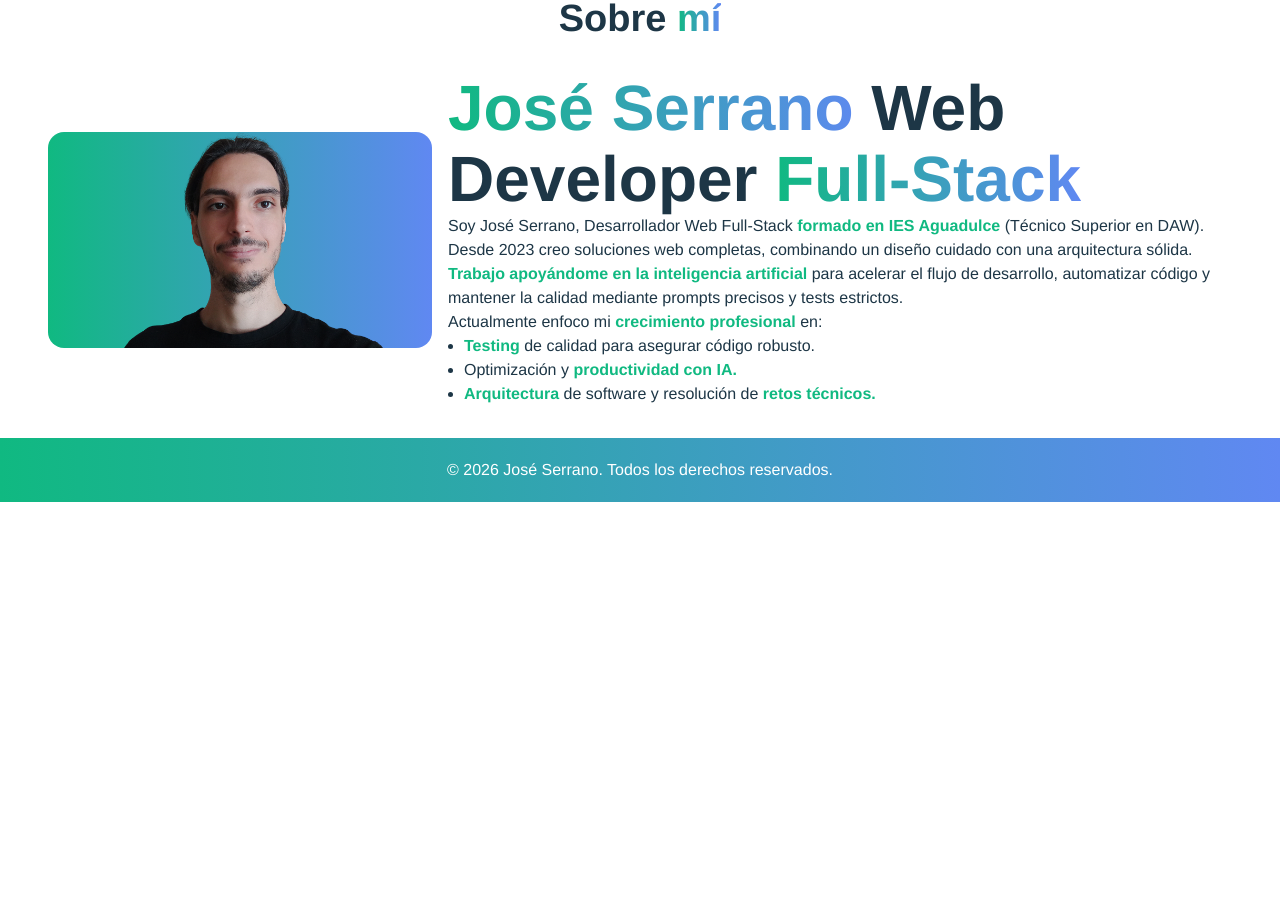
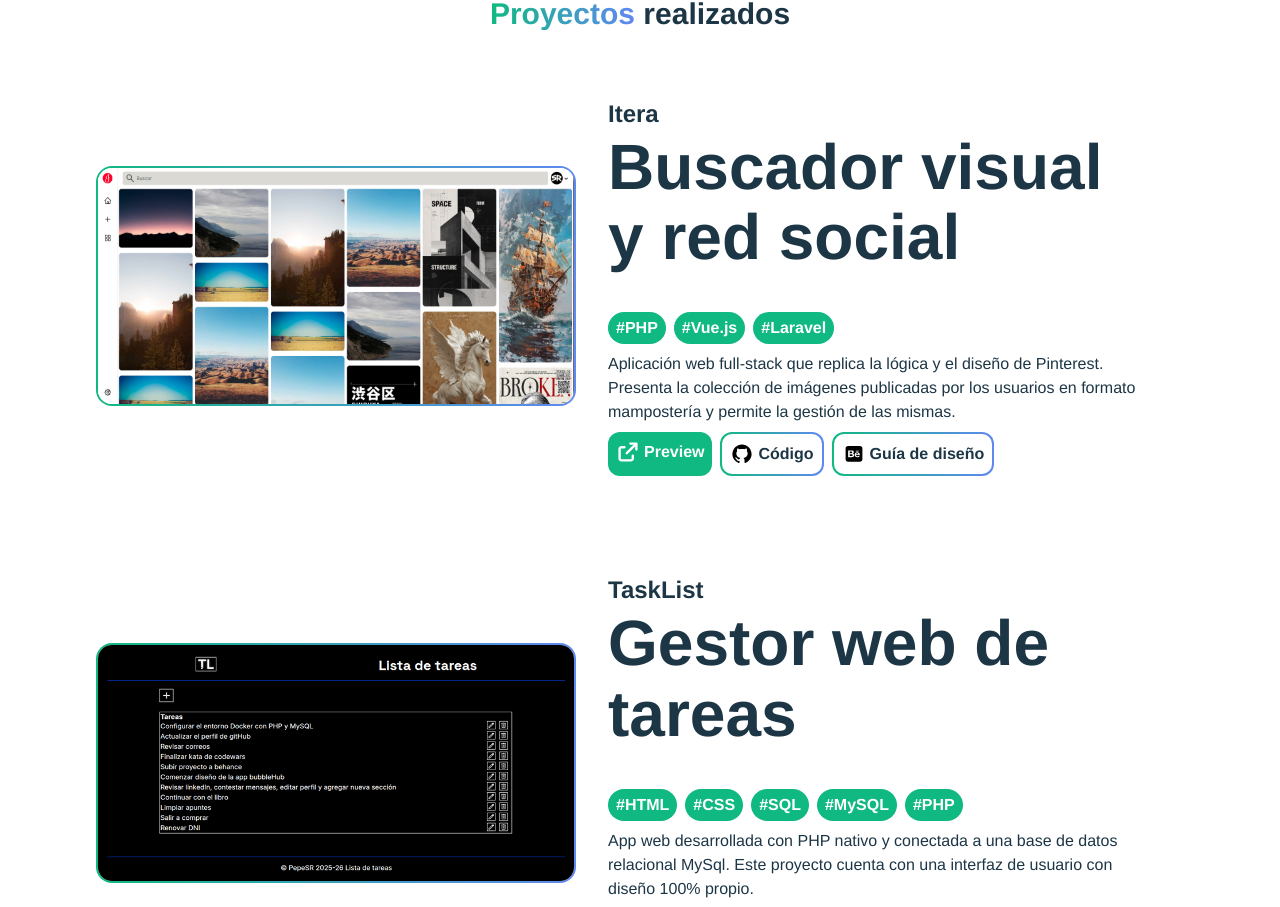
Before and after one commit to pepesr-dev/portfolio, a Vue app in the folder portfolio/: page / in a window 1280 px wide. Shown: the part 772-1679 px from the top of the page. Before the commit the page ends 1274 px from the top, so only its background shows below. Built offline with nearby package versions, Linux system fonts and the light colour scheme.

Commit message:
feat: sección de proyectos

```diff
--- a/portfolio/src/assets/main.css
+++ b/portfolio/src/assets/main.css
@@ -94,6 +94,24 @@ body {
     color: var(--color-text-dark);
 }
 
+.dark h1 {
+    background-image: linear-gradient(to right, var(--color-accent-green), var(--color-accent-blue));
+    -webkit-background-clip: text;
+    -webkit-text-fill-color: transparent;
+    background-clip: text;
+    color: transparent;
+    font-weight: bold;
+}
+
+.dark h2 {
+    background-image: linear-gradient(to right, var(--color-accent-green), var(--color-accent-blue));
+    -webkit-background-clip: text;
+    -webkit-text-fill-color: transparent;
+    background-clip: text;
+    color: transparent;
+    font-weight: bold;
+}
+
 img,
 svg {
     width: 1.5rem;
--- a/portfolio/src/components/AboutMeSection.vue
+++ b/portfolio/src/components/AboutMeSection.vue
@@ -1,14 +1,14 @@
 <script setup>
 </script>
 <template>
-    <div class="flex flex-col  items-center gap-8 m-8">
+    <section class="flex flex-col  items-center gap-8 m-8">
         <h2 id="aboutMe" class=" font-bold">Sobre <span class=" text-gradient">mí</span></h2>
-        <div class="flex sm:flex-row flex-col gap-4 items-center">
-            <div class=" flex flex-col justify-center items-center min-h-50">
+        <article class="flex md:flex-row flex-col gap-4 items-center">
+            <figure class=" flex flex-col justify-center items-center min-h-50">
                 <img class="rounded-2xl  pl-10 pr-10  bg-gradient-box min-w-[24rem] min-h-54 object-cover"
                     src="../assets/icons/jose/jose.png" alt="jose img">
 
-            </div>
+            </figure>
             <div>
                 <h1 class="text-center sm:text-left"><span class="text-gradient">José Serrano </span>Web Developer <span
                         class="text-gradient">Full-Stack</span></h1>
@@ -32,6 +32,6 @@
                         resolución de <span class="font-bold text-accent-green">retos técnicos.</span></li>
                 </ul>
             </div>
-        </div>
-    </div>
+        </article>
+    </section>
 </template>
--- a/portfolio/src/components/BehanceContact.vue
+++ b/portfolio/src/components/BehanceContact.vue
@@ -1,11 +1,13 @@
 <script setup>
-
+defineProps({
+    link: String
+})
 </script>
 
 <template>
 
-    <a class="hover:text-accent-green p-2 border  rounded-xl border-glow inline-flex gap-1"
-        href="https://www.linkedin.com/in/jose-serrano-1ew4901" target="_blank">
+    <a class="hover:text-accent-green p-2 border  rounded-xl border-glow inline-flex gap-1" :href="link"
+        target="_blank">
         <img src="../assets/icons/icons/behance-black.svg" alt="Behance" class="block dark:hidden" />
         <img src="../assets/icons/icons/behance-white.svg" alt="Behance" class="hidden dark:block" />
         <span class=" font-bold">Guía de diseño</span>
--- /dev/null
+++ b/portfolio/src/components/CodeButtom.vue
@@ -0,0 +1,14 @@
+<script setup>
+
+</script>
+
+<template>
+
+    <a class="hover:text-accent-green p-2 border  rounded-xl border-glow inline-flex gap-1"
+        href="https://github.com/pepesr-dev/itera" target="_blank">
+        <img src="../assets/icons/icons/gitHub-black.svg" alt="Código" class="block dark:hidden" />
+        <img src="../assets/icons/icons/gitHub-white.svg" alt="Código" class="hidden dark:block" />
+        <span class=" font-bold">Código</span>
+    </a>
+
+</template>
--- a/portfolio/src/components/GitHubContact.vue
+++ b/portfolio/src/components/GitHubContact.vue
@@ -5,7 +5,7 @@
 <template>
 
     <a class="hover:text-accent-green p-2 border  rounded-xl border-glow inline-flex gap-1"
-        href="https://www.linkedin.com/in/jose-serrano-1ew4901" target="_blank">
+        href="https://github.com/pepesr-dev" target="_blank">
         <img src="../assets/icons/icons/gitHub-black.svg" alt="GitHub" class="block dark:hidden" />
         <img src="../assets/icons/icons/gitHub-white.svg" alt="GitHub" class="hidden dark:block" />
         <span class=" font-bold">GitHub</span>
--- a/portfolio/src/components/HomeHero.vue
+++ b/portfolio/src/components/HomeHero.vue
@@ -6,13 +6,14 @@ import LinkedInContact from './LinkedInContact.vue';
 import MailContact from './MailContact.vue';
 import WorkStatus from './WorkStatus.vue';
 
-
 </script>
 <template>
 
-    <div class="mt-15 p-8 flex flex-col items-center text-center justify-center w-full mx-auto gap-4">
-        <img class=" min-w-[10rem] min-h-[10rem] object-cover rounded-full"
-            src="../assets/icons/jose/jose-profileImg.png" alt="jose">
+    <section class="mt-15 p-8 flex flex-col items-center text-center justify-center w-full mx-auto gap-4">
+        <figure>
+            <img class=" min-w-40 min-h-40 object-cover rounded-full" src="../assets/icons/jose/jose-profileImg.png"
+                alt="jose">
+        </figure>
         <WorkStatus />
 
         <div class="p-8 text-center">
@@ -23,13 +24,16 @@ import WorkStatus from './WorkStatus.vue';
 
         </div>
         <div class="p-8 flex gap-2 flex-wrap justify-center">
+            <!--Mail-->
             <MailContact />
+            <GitHubContact />
             <LinkedInContact />
-            <GitHubContact />
-            <BehanceContact />
             <DownloadCV />
+            <BehanceContact link="https://www.behance.net/pepesr" />
+
+
         </div>
-    </div>
+    </section>
 
 
 
--- /dev/null
+++ b/portfolio/src/components/PreviewButton.vue
@@ -0,0 +1,14 @@
+<script setup>
+
+</script>
+
+<template>
+
+    <a class=" bg-accent-green text-white  hover:text-text-light p-2  rounded-xl inline-flex gap-1" href=" #"
+        target="_blank">
+
+        <img src="../assets/icons/icons/preview-white.svg" alt="Preview" />
+        <span class=" font-bold">Preview</span>
+    </a>
+
+</template>
--- /dev/null
+++ b/portfolio/src/components/ProjectArticle.vue
@@ -0,0 +1,102 @@
+<script setup>
+import BehanceContact from './BehanceContact.vue';
+import CodeButtom from './CodeButtom.vue';
+import PreviewButton from './PreviewButton.vue';
+import taskListImg from '../assets/img/task-list.png';
+import iteraAppImg from '../assets/img/iteraApp.jpg';
+
+</script>
+
+<template>
+    <!-- Contenedor principal con diseño responsivo e inversión de orden -->
+    <article class="flex flex-col md:flex-row items-center gap-8 p-6 md:p-8">
+
+
+        <figure>
+            <img class="  border-glow  rounded-2xl min-w-120 min-h-60" :src="iteraAppImg" alt="itera img">
+
+        </figure>
+
+        <div class="w-full md:w-1/2 flex flex-col gap-4 md:gap-10 text-left">
+
+            <div>
+                <h3 class="font-bold dark:text-dark">Itera</h3>
+                <h1 class="  font-bold dark:text-gradient">
+                    Buscador visual y red social
+                </h1>
+            </div>
+            <div>
+
+                <div class="flex flex-wrap gap-2 dark:text-dark mb-2">
+
+                    <p class="p-1 pr-2 pl-2 font-bold  bg-accent-green text-white rounded-full">#PHP</p>
+                    <p class="p-1 pr-2 pl-2 font-bold  bg-accent-green text-white rounded-full">#Vue.js</p>
+                    <p class="p-1 pr-2 pl-2 font-bold  bg-accent-green text-white rounded-full">#Laravel</p>
+
+                </div>
+
+                <p class="dark-text-dark">
+                    Aplicación web full-stack que replica la lógica y el diseño de Pinterest.
+                    Presenta la colección de imágenes publicadas por los usuarios en formato mampostería y permite la
+                    gestión de las mismas.
+                </p>
+                <div class=" pt-2 flex gap-2 flex-wrap ">
+                    <PreviewButton />
+                    <CodeButtom />
+                    <BehanceContact
+                        link="https://www.behance.net/gallery/256949487/Portfolio-web-Guia-de-estilos/modules/1500391247" />
+                </div>
+
+            </div>
+
+        </div>
+
+    </article>
+
+    <!--REVERSE PROYECT-->
+    <article class="flex flex-col md:flex-row items-center gap-8 p-6 md:p-8">
+
+
+        <figure>
+            <img class="  border-glow  rounded-2xl min-w-120 min-h-60" :src="taskListImg" alt="taskList img">
+
+        </figure>
+
+        <div class="w-full md:w-1/2 flex flex-col gap-4 md:gap-10 text-left">
+
+            <div>
+                <h3 class="font-bold dark:text-dark">TaskList</h3>
+                <h1 class="  font-bold dark:text-gradient">
+                    Gestor web de tareas
+                </h1>
+            </div>
+            <div>
+
+                <div class="flex flex-wrap gap-2 dark:text-dark mb-2">
+
+
+                    <p class="p-1 pr-2 pl-2 font-bold  bg-accent-green text-white rounded-full">#HTML</p>
+                    <p class="p-1 pr-2 pl-2 font-bold  bg-accent-green text-white rounded-full">#CSS</p>
+                    <p class="p-1 pr-2 pl-2 font-bold  bg-accent-green text-white rounded-full">#SQL</p>
+                    <p class="p-1 pr-2 pl-2 font-bold  bg-accent-green text-white rounded-full">#MySQL</p>
+                    <p class="p-1 pr-2 pl-2 font-bold  bg-accent-green text-white rounded-full">#PHP</p>
+
+                </div>
+
+                <p class="dark-text-dark">
+                    App web desarrollada con PHP nativo y conectada a una base de datos relacional MySql. Este proyecto
+                    cuenta con una interfaz de usuario con diseño 100% propio.
+                </p>
+                <div class=" pt-2 flex gap-2 flex-wrap ">
+                    <PreviewButton />
+                    <CodeButtom />
+                    <BehanceContact
+                        link="https://www.behance.net/gallery/256949487/Portfolio-web-Guia-de-estilos/modules/1500391247" />
+                </div>
+
+            </div>
+
+        </div>
+
+    </article>
+</template>
--- /dev/null
+++ b/portfolio/src/components/ProjectsSection.vue
@@ -0,0 +1,18 @@
+<script setup>
+import ProjectArticle from './ProjectArticle.vue';
+
+
+</script>
+
+<template>
+    <section class="flex flex-col items-center gap-8 m-8 w-full max-w-6xl mx-auto">
+        <h2 class="text-3xl font-bold text-center">
+            <span class="font-bold text-gradient">Proyectos</span> realizados
+        </h2>
+
+        <!-- Renderizamos usando v-for para evitar duplicar código -->
+        <div class="flex flex-col gap-8 w-full">
+            <ProjectArticle />
+        </div>
+    </section>
+</template>
--- a/portfolio/src/views/HomeView.vue
+++ b/portfolio/src/views/HomeView.vue
@@ -3,6 +3,7 @@ import AboutMeSection from '@/components/AboutMeSection.vue';
 import FooterCredits from '@/components/FooterCredits.vue';
 import HomeHero from '@/components/HomeHero.vue';
 import NavBar from '@/components/NavBar.vue';
+import ProyectsSection from '@/components/ProjectsSection.vue';
 
 
 
@@ -21,6 +22,7 @@ import NavBar from '@/components/NavBar.vue';
         </header>
 
         <main class="w-full">
+            <ProyectsSection />
             <AboutMeSection />
         </main>
 
```
Also changed, not shown: portfolio/src/assets/img/iteraApp.jpg (added), portfolio/src/assets/img/task-list.png (added).
